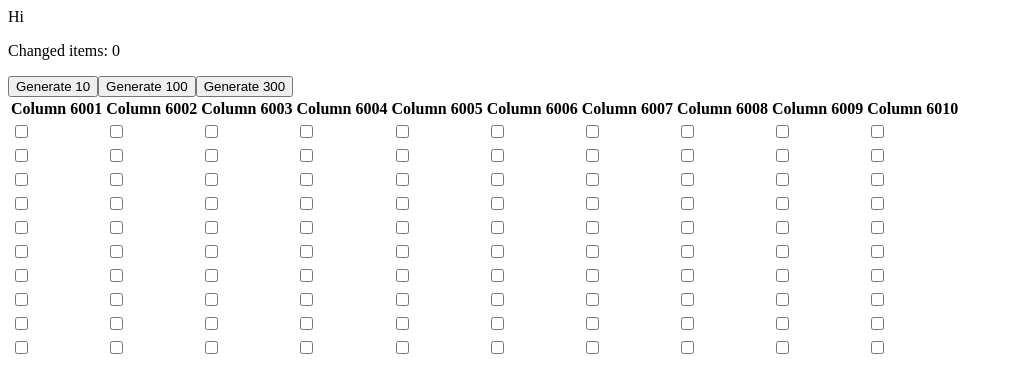
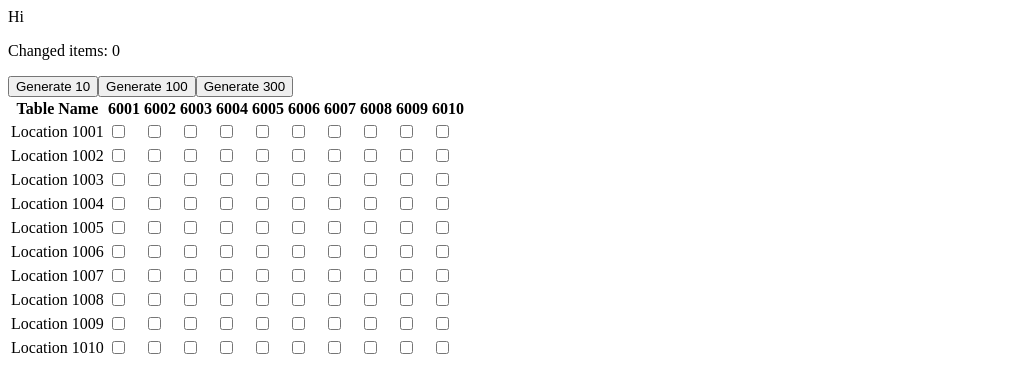
Before and after one commit to rifat0153/tables-test, a Nuxt app: page / in a window 1280 px wide. Both pictures are taken after a click on the button "Generate 10". Shown: the top 392 px of the page, without its empty margins (0-1013 px from the left). Built offline with nearby package versions, Linux system fonts and the light colour scheme.

Commit message:
Refactor table component and useTable composable

```diff
--- a/components/Table.client.vue
+++ b/components/Table.client.vue
@@ -29,12 +29,19 @@ const { changedItemsCount, columns, rows, updateCellValue } =
   <table>
     <thead>
       <tr>
-        <th v-for="(column, index) in columns" :key="index">{{ column }}</th>
+        <th>Table Name</th>
+        <th v-for="(column, index) in columns" :key="index">
+          {{ column.id }}
+        </th>
       </tr>
     </thead>
     <tbody>
       <tr v-for="(row, rowIndex) in rows" :key="rowIndex">
-        <td v-for="(cell, cellIndex) in row" :key="cellIndex">
+        <td>
+          {{ row.name }}
+        </td>
+
+        <td v-for="(cell, cellIndex) in row.cells" :key="cellIndex">
           <input
             type="checkbox"
             v-model="cell.value"
--- a/composables/useTable.ts
+++ b/composables/useTable.ts
@@ -4,6 +4,17 @@ export type Cell = {
   rowIndex: number;
   value: boolean;
   originalValue: boolean;
+};
+
+export type MappingRow = {
+  id: number;
+  name: string;
+  cells: Cell[];
+};
+
+export type MappingColumn = {
+  id: number;
+  name: string;
 };
 
 export type MappingItem = {
@@ -40,8 +51,8 @@ export const useTable = <T extends MappingItem>(
     generateTable();
   });
 
-  const columns = ref<string[]>([]);
-  const rows = ref<Cell[][]>([]);
+  const columns = ref<MappingColumn[]>([]);
+  const rows = ref<MappingRow[]>([]);
 
   function generateTable() {
     changedItemsCount.value = 0;
@@ -49,41 +60,51 @@ export const useTable = <T extends MappingItem>(
     const uniqueColumns = new Set<number>();
     const uniqueRows = new Set<number>();
 
+    // rest the rows and columns
+    rows.value = [];
+    columns.value = [];
+
     items.value.forEach((item) => {
-      uniqueColumns.add(item[columnIdField] as number);
-      uniqueRows.add(item[rowIdField] as number);
+      if (!uniqueColumns.has(item[columnIdField] as number)) {
+        const column: MappingColumn = {
+          id: item[columnIdField] as number,
+          name: item[columnNameField] as string,
+        };
+        columns.value.push(column);
+      } else {
+        uniqueColumns.add(item[columnIdField] as number);
+      }
+
+      if (!uniqueRows.has(item[rowIdField] as number)) {
+        const row: MappingRow = {
+          id: item[rowIdField] as number,
+          name: item[rowNameField] as string,
+          cells: [],
+        };
+        rows.value.push(row);
+      } else {
+        uniqueRows.add(item[rowIdField] as number);
+      }
     });
 
-    const r = [...uniqueRows];
-    const c = [...uniqueColumns];
-
-    columns.value = Array.from(uniqueColumns).map((id) => `Column ${id}`);
-
-    rows.value = [];
-
-    for (let i = 0; i < r.length; i++) {
-      const row: Cell[] = [];
-
-      const rowId = r[i];
-
-      for (let j = 0; j < c.length; j++) {
-        const columnId = c[j];
-
+    for (let i = 0; i < rows.value.length; i++) {
+      const row = rows.value[i];
+      for (let j = 0; j < columns.value.length; j++) {
+        const column = columns.value[j];
         const cell: Cell = {
-          id: `${rowId}-${columnId}`,
+          id: `${row.id}-${column.id}`,
           rowIndex: i,
           columnIndex: j,
           value: false,
           originalValue: false,
         };
-        row.push(cell);
+        row.cells.push(cell);
       }
-      rows.value.push(row);
     }
   }
 
   function updateCellValue(_cell: Cell) {
-    const cell = rows.value[_cell.rowIndex][_cell.columnIndex];
+    const cell = rows.value[_cell.rowIndex].cells[_cell.columnIndex];
 
     if (cell.value !== cell.originalValue) {
       if (cell.value) {
```
